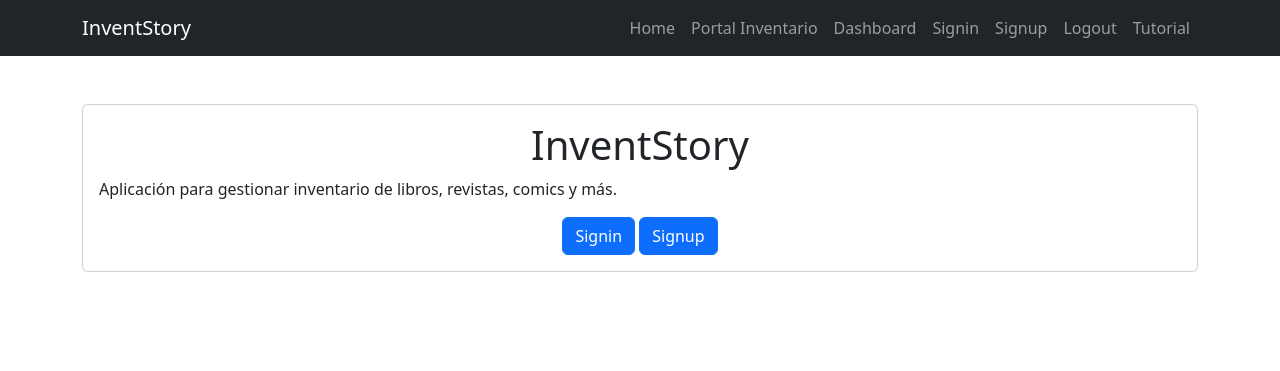
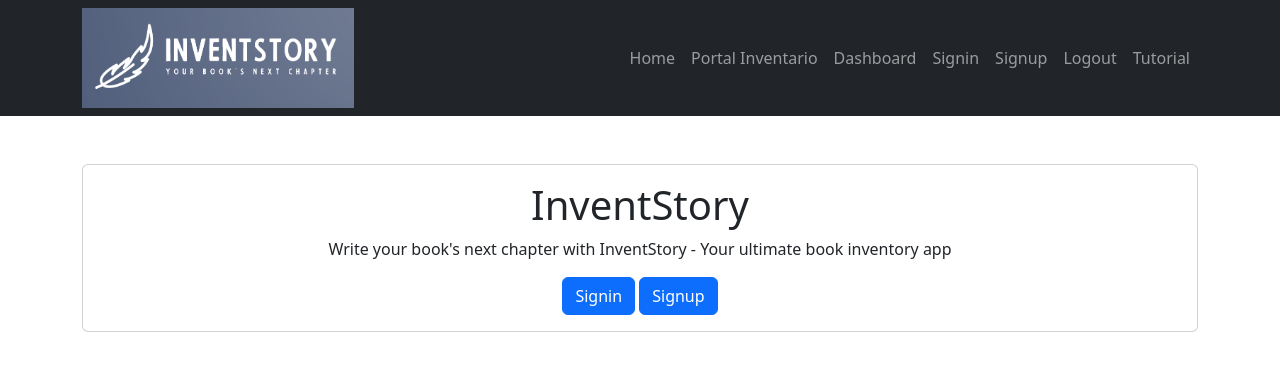
Before and after one commit to Gonzavster/cac_stock, a Django app: page / in a window 1280 px wide. Shown: the top 371 px of the page. Run offline with Django 4.2, Linux system fonts and the light colour scheme.

Commit message:
Agregado de static

```diff
--- a/cac_stock/settings.py
+++ b/cac_stock/settings.py
@@ -108,7 +108,9 @@ USE_TZ = True
 # Static files (CSS, JavaScript, Images)
 # https://docs.djangoproject.com/en/4.2/howto/static-files/
 
-STATIC_URL = 'static/'
+STATIC_URL = '/static/'
+
+STATICFILES_DIRS = [os.path.join(BASE_DIR, 'static')]
 
 # Default primary key field type
 # https://docs.djangoproject.com/en/4.2/ref/settings/#default-auto-field
--- a/inventory/templates/inventory/index.html
+++ b/inventory/templates/inventory/index.html
@@ -5,7 +5,7 @@
 <main class="container mt-5">
     <section class="card card-body">
         <h1 class="text-center">InventStory</h1>
-        <p class="text-justify">Aplicación para gestionar inventario de libros, revistas, comics y más.
+        <p class="text-center">Write your book's next chapter with InventStory - Your ultimate book inventory app
         </p>
         <div class="text-center">
             <a class="btn btn-primary" href="/signin/">
--- a/inventory/templates/inventory/inventory_portal.html
+++ b/inventory/templates/inventory/inventory_portal.html
@@ -6,6 +6,9 @@
         <h1 class="text-center">Inventory Portal</h1>
         <p>Lorem, ipsum dolor sit amet consectetur adipisicing elit. Veritatis aliquam a culpa officia minus eius eum eaque aspernatur ullam illo?
         </p>
+        <a class="btn btn-primary" href="/new_item/">
+            Agregar Item
+        </a>
     </section>
 </main>
 {% endblock %}
--- a/templates/base.html
+++ b/templates/base.html
@@ -1,3 +1,4 @@
+{% load static %}
 <!DOCTYPE html>
 <html lang="en">
 <head>
@@ -7,11 +8,11 @@
     <title>InventStory</title>
     <link rel="stylesheet" href="https://cdn.jsdelivr.net/npm/bootstrap@5.3.0-alpha1/dist/css/bootstrap.min.css">
 </head>
+
 <body>
-
     <nav class="navbar navbar-expand-lg bg-dark navbar-dark">
         <div class="container">
-          <a class="navbar-brand" href="/">InventStory</a>
+            <a href="#"></a><img src="{% static '../static/logo.png' %}" alt="Logo" height="100"/></a>
           <button class="navbar-toggler" type="button" data-bs-toggle="collapse" data-bs-target="#navbarNav" aria-controls="navbarNav" aria-expanded="false" aria-label="Toggle navigation">
             <span class="navbar-toggler-icon"></span>
           </button>
```
Also changed, not shown: static/logo.jpg (added), static/logo.png (added).
